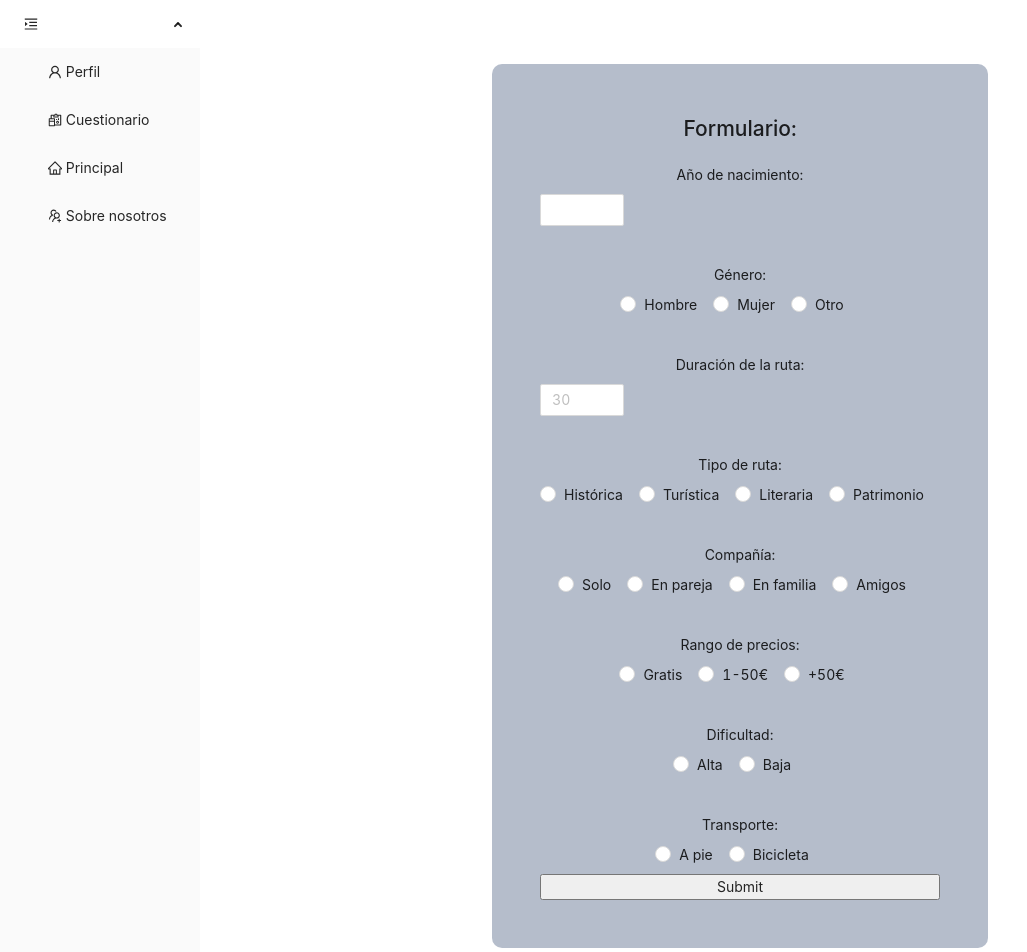
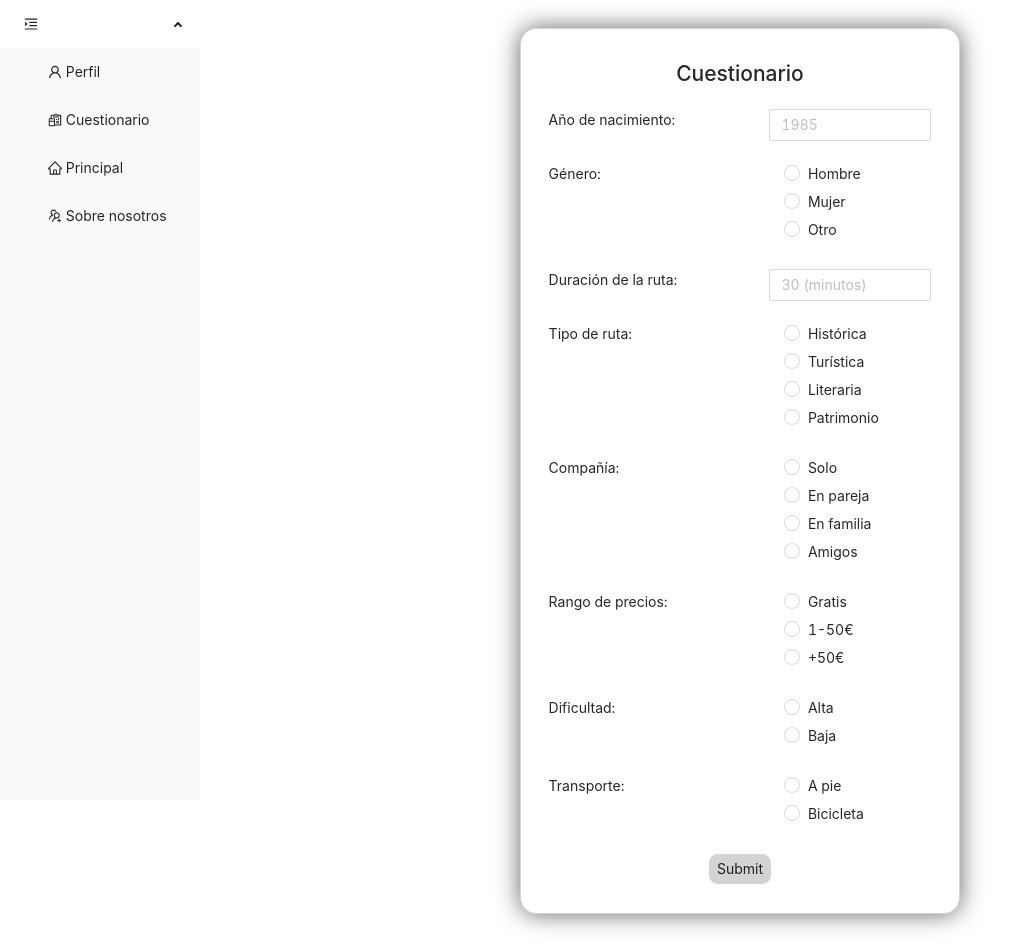
Before and after one commit to vaneebg/FRONTEND-TRIPULACIONES, a React (Create React App) app: page /quiz in a window 1280 px wide. Shown: the top 952 px of the page, without its empty margins (0-1027 px from the left). Built offline with nearby package versions, Linux system fonts and the light colour scheme; no server answers; sample sign-in values are in the browser's storage; a web font is replaced by a local one.

Commit message:
Cuestionario maquetado en ambas versiones

```diff
--- a/src/components/AboutUs/AboutUs.jsx
+++ b/src/components/AboutUs/AboutUs.jsx
@@ -10,7 +10,7 @@ const AboutUs = () => {
   return (
     <div className="aboutUs">
       <div className="text">
-        <h2>Aplicación creada por:</h2>
+        <h2>Aplicación creada por</h2>
       </div>
 
       <div className="about">
--- a/src/components/Main/Quiz/Quiz.jsx
+++ b/src/components/Main/Quiz/Quiz.jsx
@@ -1,14 +1,7 @@
-import {
-  Button,
-  Input,
-  Form,
-  Radio,
-
-} from 'antd';
+import { Button, Input, Form, Radio } from 'antd';
 import { useDispatch, useSelector } from 'react-redux';
-
 import { useState } from 'react';
-import './Quiz.scss'
+import './Quiz.scss';
 import { createQuiz } from '../../../features/quiz/quizSlice';
 
 const Quiz = () => {
@@ -24,8 +17,8 @@ const Quiz = () => {
   };
 
   const [formData, setFormData] = useState(initialState);
-const dispatch=useDispatch()
-  const { age,gender,time,route_type,price,difficulty,companions,transport } = formData;
+  const dispatch = useDispatch()
+  const { age, gender, time, route_type, price, difficulty, companions, transport } = formData;
   const onChange = e => {
     setFormData(prevState => ({
       ...prevState,
@@ -37,83 +30,104 @@ const dispatch=useDispatch()
     e.preventDefault();
     console.log(formData)
     dispatch(createQuiz(formData));
+  };
 
-
-  };
   return (
-<div className='register-container'>
+    <div className='mainContainer'>
+      <div className='quizzCard'>
         <form className='form-register-container' onSubmit={onSubmit}>
-    <h2 className='register-title'>Formulario:</h2>
+          <div className='text'>
+            <h2 className='register-title'>Cuestionario</h2>
+          </div>
+          <div className='quizz'>
+            <div className='question'>
               <label htmlFor='age'>Año de nacimiento:</label>
               <Input
                 type='number'
                 className='numberIn'
+                placeholder='1985'
                 name='age'
                 value={age}
                 onChange={onChange}
-
               />
+            </div>
             <br />
+            <div className='question'>
               <label htmlFor='gender'>Género:</label>
-      <Radio.Group  onChange={(e) => setFormData(prevState=>({...prevState,gender: e.target.value}))}>
+              <Radio.Group className='RadioGroup' onChange={(e) => setFormData(prevState => ({ ...prevState, gender: e.target.value }))}>
                 <Radio name={gender} value="hombre" >Hombre</Radio>
-          <Radio  name={gender} value="mujer">Mujer</Radio>
-          <Radio  name={gender} value="otro" >Otro</Radio>
+                <Radio name={gender} value="mujer">Mujer</Radio>
+                <Radio name={gender} value="otro" >Otro</Radio>
               </Radio.Group>
+            </div>
             <br />
-        <label htmlFor='genre'>Duración de la ruta:</label>
+            <div className='question'>
+              <label htmlFor='time'>Duración de la ruta:</label>
               <Input
                 type='number'
                 className='numberIn'
-        placeholder='30'
+                placeholder='30 (minutos)'
                 name='time'
                 value={time}
                 onChange={onChange}
                 min='30'
                 max='480'
-
-      /> <br />
+              />
+            </div>
+            <br />
+            <div className='question'>
               <label htmlFor='route_type'>Tipo de ruta:</label>
-      <Radio.Group   onChange={(e) => setFormData(prevState=>({...prevState,route_type: e.target.value}))} >
+              <Radio.Group className='RadioGroup' onChange={(e) => setFormData(prevState => ({ ...prevState, route_type: e.target.value }))} >
                 <Radio name={route_type} value="historica" >Histórica</Radio>
-          <Radio  name={route_type} value="turistica" >Turística</Radio>
-          <Radio  name={route_type} value="literaria" >Literaria</Radio>
-          <Radio  name={route_type} value="patrimonio" >Patrimonio</Radio>
-
+                <Radio name={route_type} value="turistica" >Turística</Radio>
+                <Radio name={route_type} value="literaria" >Literaria</Radio>
+                <Radio name={route_type} value="patrimonio" >Patrimonio</Radio>
               </Radio.Group>
+            </div>
             <br />
+            <div className='question'>
               <label htmlFor='companions'>Compañía:</label>
-      <Radio.Group  onChange={(e) => setFormData(prevState=>({...prevState,companions: e.target.value}))}  >
+              <Radio.Group className='RadioGroup' onChange={(e) => setFormData(prevState => ({ ...prevState, companions: e.target.value }))}  >
                 <Radio name={companions} value="solo">Solo</Radio>
-          <Radio  name={companions} value="pareja">En pareja</Radio>
-          <Radio  name={companions} value="familia">En familia</Radio>
-          <Radio  name={companions} value="amigos">Amigos</Radio>
-
+                <Radio name={companions} value="pareja">En pareja</Radio>
+                <Radio name={companions} value="familia">En familia</Radio>
+                <Radio name={companions} value="amigos">Amigos</Radio>
               </Radio.Group>
+            </div>
             <br />
+            <div className='question'>
               <label htmlFor='price'>Rango de precios:</label>
-      <Radio.Group   onChange={(e) => setFormData(prevState=>({...prevState,price: e.target.value}))} >
+              <Radio.Group className='RadioGroup' onChange={(e) => setFormData(prevState => ({ ...prevState, price: e.target.value }))} >
                 <Radio name={price} value="gratis" >Gratis</Radio>
-          <Radio  name={price} value="1-50" >1-50€</Radio>
-          <Radio  name={price} value="+50" >+50€</Radio>
+                <Radio name={price} value="1-50" >1-50€</Radio>
+                <Radio name={price} value="+50" >+50€</Radio>
               </Radio.Group>
+            </div>
             <br />
+            <div className='question'>
               <label htmlFor='difficulty'>Dificultad:</label>
-      <Radio.Group   onChange={(e) => setFormData(prevState=>({...prevState,difficulty: e.target.value}))} >
+              <Radio.Group className='RadioGroup' onChange={(e) => setFormData(prevState => ({ ...prevState, difficulty: e.target.value }))} >
                 <Radio name={difficulty} value="alta" >Alta</Radio>
-          <Radio  name={difficulty} value="baja" >Baja</Radio>
+                <Radio name={difficulty} value="baja" >Baja</Radio>
               </Radio.Group>
+            </div>
             <br />
+            <div className='question'>
               <label htmlFor='transport'>Transporte:</label>
-      <Radio.Group  onChange={(e) => setFormData(prevState=>({...prevState,transport: e.target.value}))}  >
+              <Radio.Group className='RadioGroup' onChange={(e) => setFormData(prevState => ({ ...prevState, transport: e.target.value }))}  >
                 <Radio name={transport} value="a pie" >A pie</Radio>
-          <Radio  name={transport} value="bicicleta" >Bicicleta</Radio>
+                <Radio name={transport} value="bicicleta" >Bicicleta</Radio>
               </Radio.Group>
-     <input type="submit" />
+            </div>
+            <br />
+            <div className='buttonContainer'>
+              <input type="submit" className='button' />
+            </div>
+          </div>
         </form>
       </div>
-
+    </div>
   )
-}
+};
 
 export default Quiz
--- a/src/components/Main/Quiz/Quiz.scss
+++ b/src/components/Main/Quiz/Quiz.scss
@@ -1,4 +1,69 @@
+.mainContainer {
 
-.numberIn{
-   width:6em
+   .quizzCard {
+
+      .form-register-container {
+         padding: 2em;
+         border: 1px solid lightgray;
+         border-radius: 1rem;
+         box-shadow: 0px 0px 25px rgba(0, 0, 0, 0.6);
+         margin: 2em;
+         background-color: #FFFFFF;
+
+         .text {
+            display: flex;
+            justify-content: center;
+            align-items: center;
+         }
+
+         .quizz {
+            .question {
+               display: flex;
+               justify-content: flex-start;
+               align-items: flex-start;
+               gap: 1em;
+
+               label {
+                  display: flex;
+                  justify-content: flex-start;
+                  align-items: flex-start;
+                  flex: 3;
+                  height: 2em;
+               }
+
+               Input {
+                  flex: 2;
+               }
+
+               .RadioGroup {
+                  flex: 2;
+               }
+            }
+
+            .buttonContainer {
+               display: flex;
+               justify-content: center;
+               align-items: center;
+
+               .button {
+                  border-radius: 10px;
+                  padding: 4px 8px;
+                  border: 1px solid white;
+                  cursor: pointer;
+                  background-color: lightgrey;
+               }
+            }
+         }
+      }
+   }
 }
+
+@media (min-width:450px) {
+   .mainContainer {
+      display: flex;
+      flex-direction: column;
+      align-items: center;
+      width: 100vw;
+      height: 100vh;
+   }
+}
```
Lines whose indentation alone changed are shown as unchanged.
